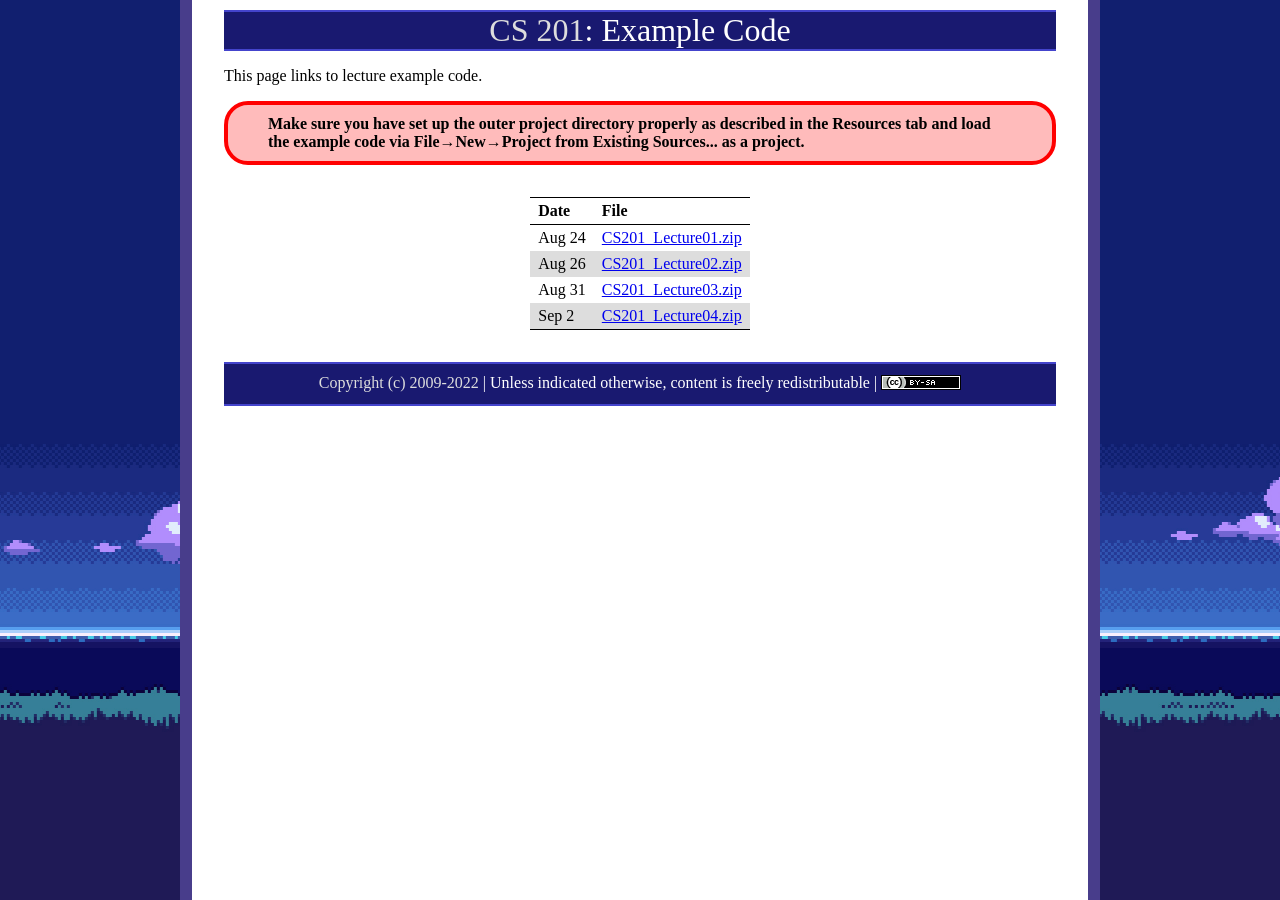
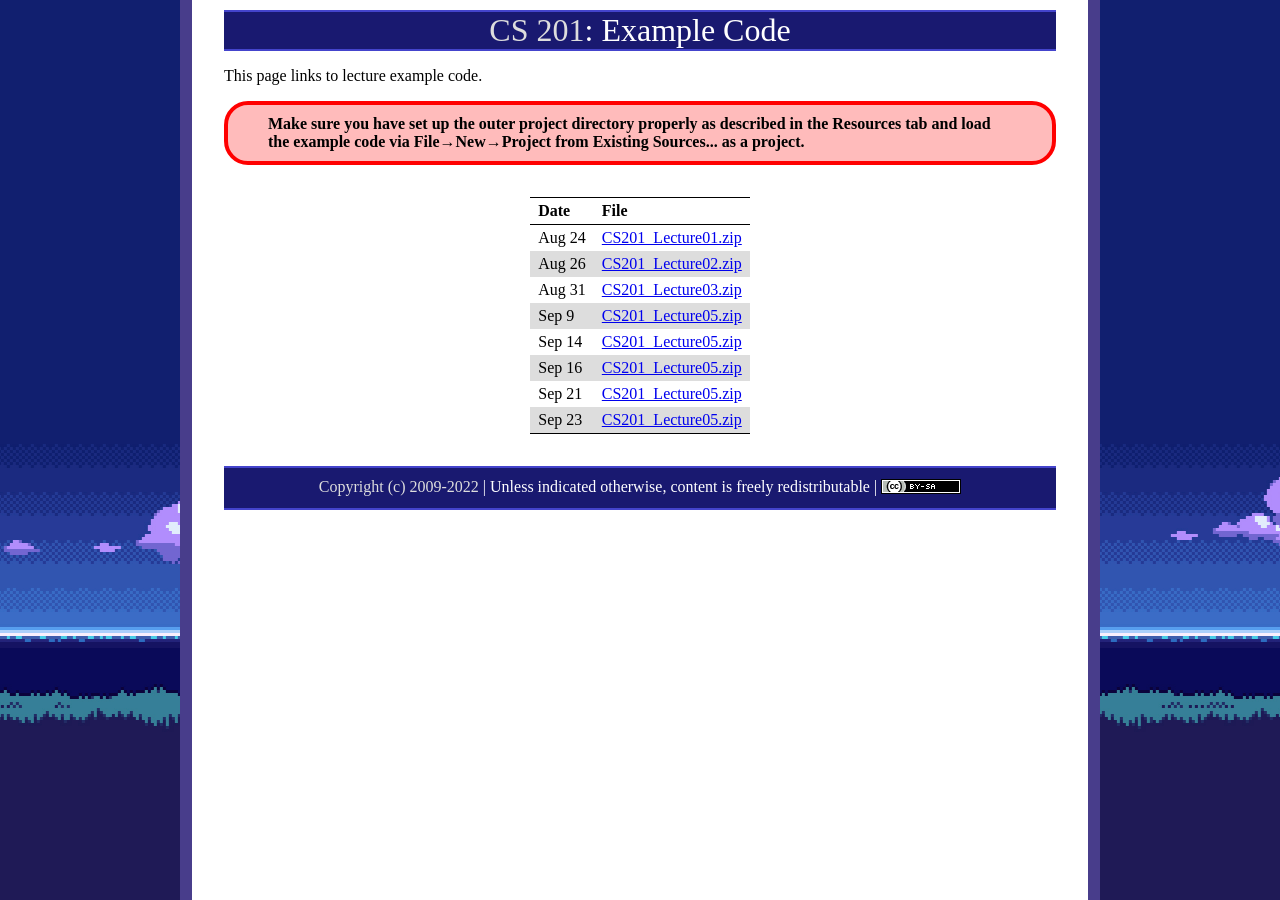
Before and after one commit to ycpcs/cs201-fall2026, a Jekyll site: the page built from examples/index.md, in a window 1280 px wide. Built offline with Jekyll 4.4.1, drawn with Linux system fonts in a browser that asks for light colours.

Commit message:
Update index.md

```diff
--- a/examples/index.md
+++ b/examples/index.md
@@ -14,4 +14,8 @@ Date     |    File
 Aug 24   | [CS201\_Lecture01.zip](L1.zip)
 Aug 26   | [CS201\_Lecture02.zip](L2.zip)
 Aug 31   | [CS201\_Lecture03.zip](L3.zip)
-Sep  2   | [CS201\_Lecture04.zip](L4.zip)
+Sep  9   | [CS201\_Lecture05.zip](L5.zip)
+Sep  14   | [CS201\_Lecture05.zip](L6.zip)
+Sep  16   | [CS201\_Lecture05.zip](L7.zip)
+Sep  21   | [CS201\_Lecture05.zip](L8.zip)
+Sep  23   | [CS201\_Lecture05.zip](L9.zip)
```
